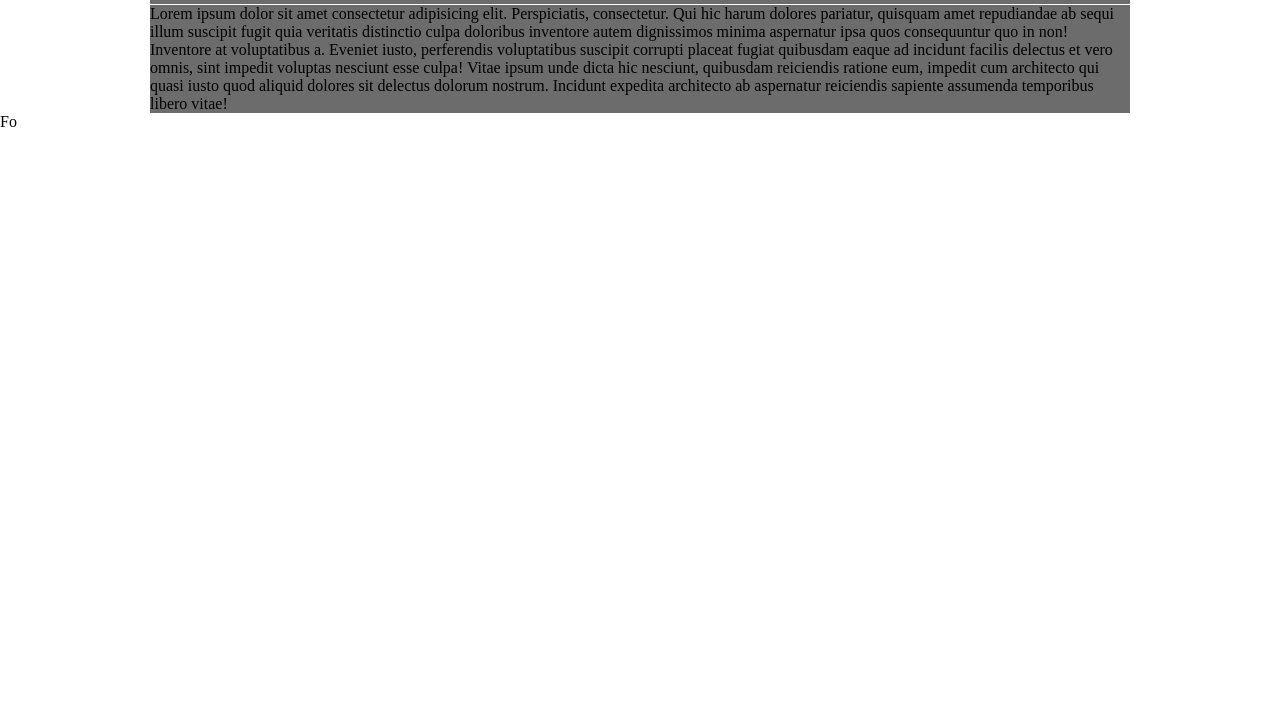
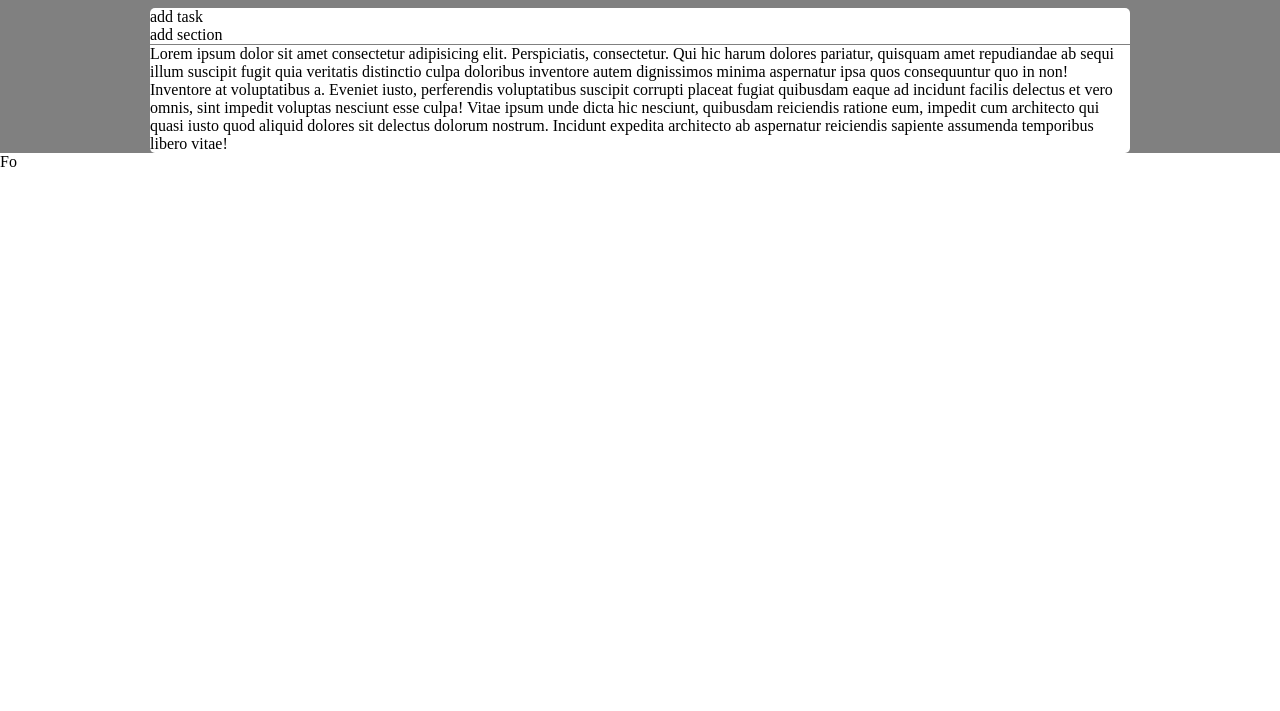
Before and after one commit to PatrizioCorcione/html-css-toboolist, a plain HTML site: page index.html in a window 1280 px wide. Shown: the part 89-800 px from the top of the page. Drawn offline with Linux system fonts and the light colour scheme.

Commit message:
[change]

```diff
--- a/assets/css/style.css
+++ b/assets/css/style.css
@@ -12,8 +12,24 @@ header div h1{
   display: inline-block;
 }
 
+main {
+  background-color: gray;
+  padding-top: 40px;
+}
 main section {
-  background-color: #6c6c6c;
+  background-color: white;
   margin: auto 150px;
   margin-top: 1px;
 }
+
+.est-top  {
+  border-radius: 5px 5px 0px 0px; ;
+}
+
+.est-bottom {
+  border-radius: 0px 0px 5px 5px; ;
+}
+
+.semi-bottoni{
+  display: inline-block;
+}
--- a/index.html
+++ b/index.html
@@ -14,7 +14,7 @@
     </div>
   </header>
   <main>
-    <section>
+    <section class="est-top">
     <div>
       add task
     </div>
@@ -22,7 +22,7 @@
       add section
     </div>
     </section>
-    <section>
+    <section  class="est-bottom">
       Lorem ipsum dolor sit amet consectetur adipisicing elit. Perspiciatis, consectetur. Qui hic harum dolores pariatur, quisquam amet repudiandae ab sequi illum suscipit fugit quia veritatis distinctio culpa doloribus inventore autem dignissimos minima aspernatur ipsa quos consequuntur quo in non! Inventore at voluptatibus a. Eveniet iusto, perferendis voluptatibus suscipit corrupti placeat fugiat quibusdam eaque ad incidunt facilis delectus et vero omnis, sint impedit voluptas nesciunt esse culpa! Vitae ipsum unde dicta hic nesciunt, quibusdam reiciendis ratione eum, impedit cum architecto qui quasi iusto quod aliquid dolores sit delectus dolorum nostrum. Incidunt expedita architecto ab aspernatur reiciendis sapiente assumenda temporibus libero vitae!
     </section>
   </main>
```
